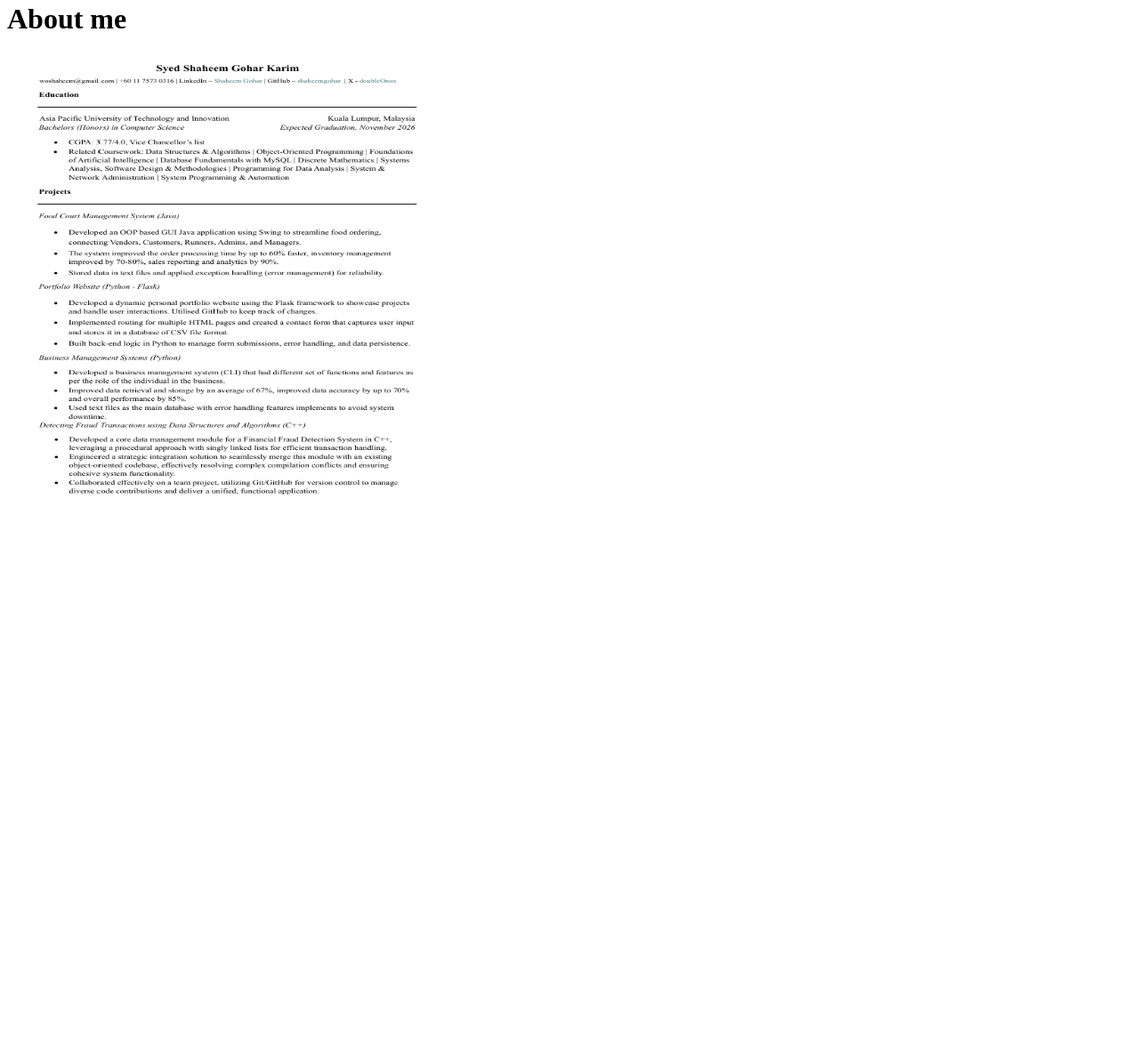
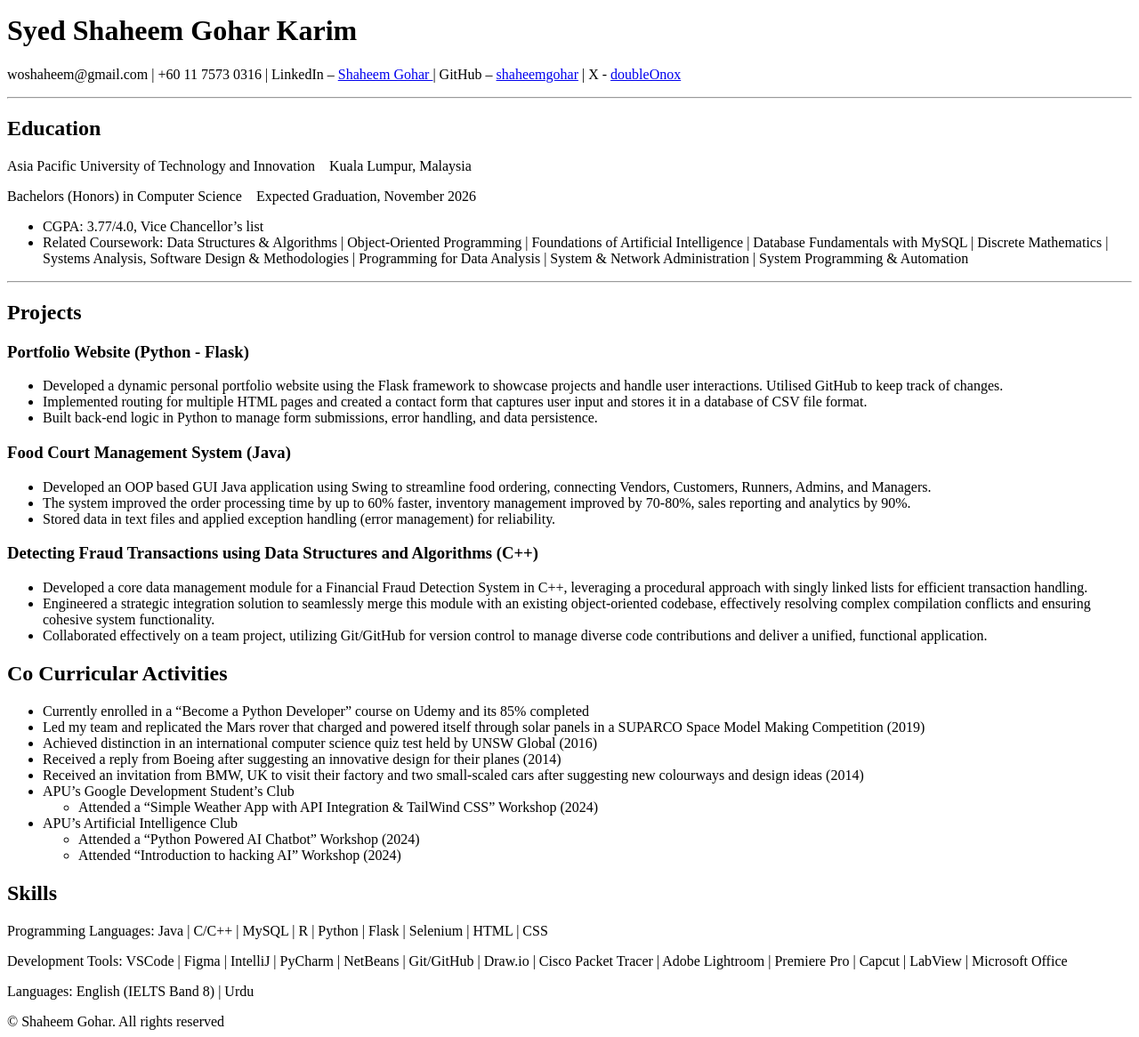
Before and after one commit to shaheemgohar/html_porto, a plain HTML site: page public/about.html in a window 1280 px wide. Shown: the part 5-1171 px from the top of the page at 89% size. Before the commit the page ends 800 px from the top, so only its background shows below. Drawn offline with Linux system fonts and the light colour scheme.

Commit message:
from img to text

```diff
--- a/public/about.html
+++ b/public/about.html
@@ -1,2 +1,68 @@
-<h1>About me</h1>
-<img src="../assets/images/resume.png" width="500" height="500"/>
+<!DOCTYPE html>
+<html>
+    <head>
+        <meta charset="UTF-8">
+        <title>Resume</title>
+    </head>
+    <body>
+        <h1>Syed Shaheem Gohar Karim</h1>
+        <p>woshaheem@gmail.com | +60 11 7573 0316 | LinkedIn – <a href="https://www.linkedin.com/in/shaheem-gohar-3a83062a5/">Shaheem Gohar&nbsp;</a>| GitHub – <a href="https://github.com/shaheemgohar">shaheemgohar</a> | X - <a href="https://x.com/doubleOnox">doubleOnox</a></p>
+        <hr>
+
+        <h2>Education</h2>
+        <p>Asia Pacific University of Technology and Innovation &nbsp;&nbsp;	 	 	      Kuala Lumpur, Malaysia </p>
+        <p>Bachelors (Honors) in Computer Science &nbsp;&nbsp;	 	 	 	Expected Graduation, November 2026</p>
+        <ul>
+            <li>CGPA: 3.77/4.0, Vice Chancellor’s list </li>
+            <li>Related Coursework: Data Structures & Algorithms | Object-Oriented Programming | Foundations of Artificial Intelligence | Database Fundamentals with MySQL | Discrete Mathematics | Systems Analysis, Software Design & Methodologies | Programming for Data Analysis | System & Network Administration | System Programming & Automation</li>
+        </ul>
+        <hr>
+        <h2>Projects</h2>
+         <h3>Portfolio Website (Python - Flask) </h3>
+         <ul>
+            <li>Developed a dynamic personal portfolio website using the Flask framework to showcase projects and handle user interactions. Utilised GitHub to keep track of changes.</li>
+            <li>Implemented routing for multiple HTML pages and created a contact form that captures user input and stores it in a database of CSV file format.</li>
+            <li>Built back-end logic in Python to manage form submissions, error handling, and data persistence.</li>
+         </ul>
+
+         <h3>Food Court Management System (Java)</h3>
+         <ul>
+            <li>Developed an OOP based GUI Java application using Swing to streamline food ordering, connecting Vendors, Customers, Runners, Admins, and Managers. </li>
+            <li>The system improved the order processing time by up to 60% faster, inventory management improved by 70-80%, sales reporting and analytics by 90%. </li>
+            <li>Stored data in text files and applied exception handling (error management) for reliability.</li>
+        </ul>
+
+        <h3>Detecting Fraud Transactions using Data Structures and Algorithms (C++)</h3>
+        <ul>
+            <li>Developed a core data management module for a Financial Fraud Detection System in C++, leveraging a procedural approach with singly linked lists for efficient transaction handling.</li>
+            <li>Engineered a strategic integration solution to seamlessly merge this module with an existing object-oriented codebase, effectively resolving complex compilation conflicts and ensuring cohesive system functionality.</li>
+            <li>Collaborated effectively on a team project, utilizing Git/GitHub for version control to manage diverse code contributions and deliver a unified, functional application.</li>
+        </ul>
+
+        <h2>Co Curricular Activities</h2>
+        <ul>
+            <li>Currently enrolled in a “Become a Python Developer” course on Udemy and its 85% completed</li>
+            <li>Led my team and replicated the Mars rover that charged and powered itself through solar panels in a SUPARCO Space Model Making Competition (2019) </li>
+            <li>Achieved distinction in an international computer science quiz test held by UNSW Global (2016) </li>
+            <li>Received a reply from Boeing after suggesting an innovative design for their planes (2014) </li>
+            <li>Received an invitation from BMW, UK to visit their factory and two small-scaled cars after suggesting new colourways and design ideas (2014) </li>
+            <li>APU’s Google Development Student’s Club </li>
+            <ul>
+                <li>Attended a “Simple Weather App with API Integration & TailWind CSS” Workshop (2024) </li>
+            </ul>
+            <li>APU’s Artificial Intelligence Club </li>
+            <ul>
+                <li>Attended a “Python Powered AI Chatbot” Workshop (2024) </li>
+                <li>Attended “Introduction to hacking AI” Workshop (2024) </li>
+            </ul>
+        </ul>
+
+        <h2>Skills</h2>
+        <p>Programming Languages: Java | C/C++ | MySQL | R | Python | Flask | Selenium | HTML | CSS  </p>
+        <p>Development Tools: VSCode | Figma | IntelliJ | PyCharm | NetBeans | Git/GitHub | Draw.io | Cisco Packet             Tracer | Adobe Lightroom | Premiere Pro | Capcut | LabView | Microsoft Office </p>
+        <p>Languages: English (IELTS Band 8) | Urdu </p>
+
+
+    <footer>© Shaheem Gohar. All rights reserved</footer>
+    </body>
+</html>
```
